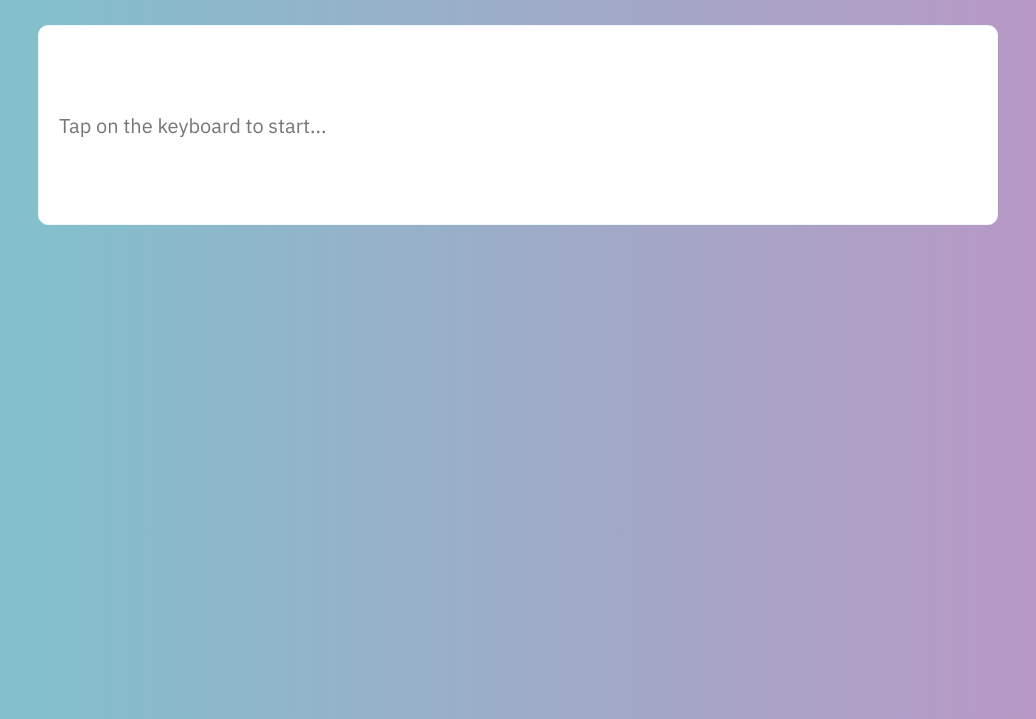
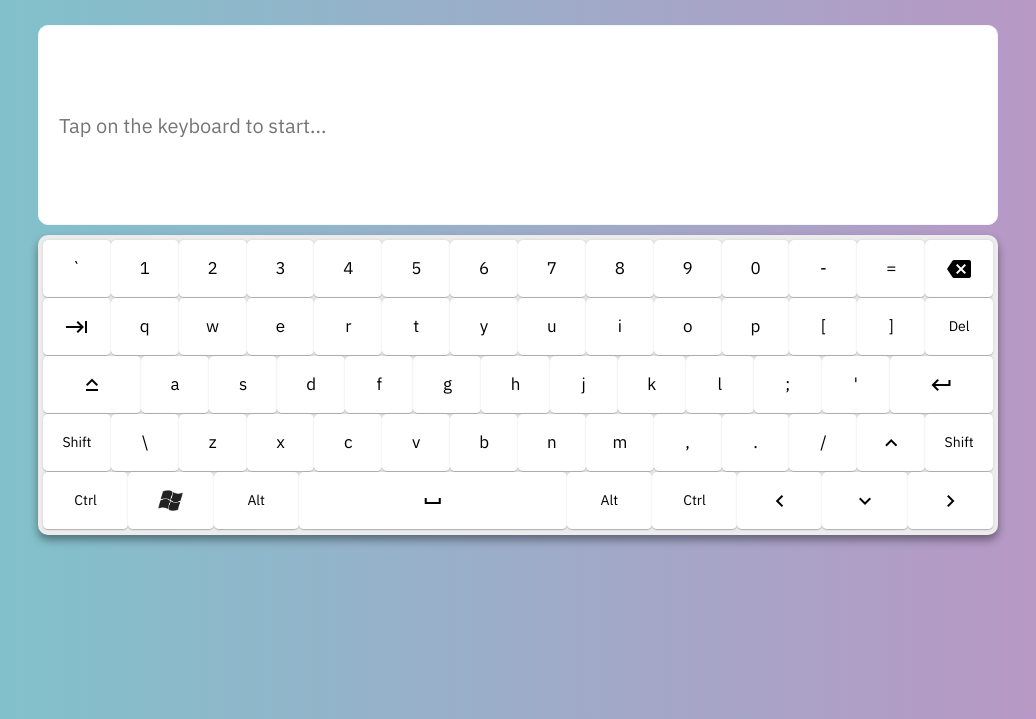
Before and after one commit to yekasha/virtual-keyboard, a plain HTML site: page index.html in a window 1280 px wide. Shown: the part 81-800 px from the top of the page, without its empty margins (122-1158 px from the left). Drawn offline with Linux system fonts and the light colour scheme.

Commit message:
feat: add styles and keyboard generator

```diff
--- a/css/scss/0-abstracts/_mixins.scss
+++ b/css/scss/0-abstracts/_mixins.scss
@@ -17,7 +17,7 @@
   }
 
   @mixin transition($property:all, $time:0.5s) {
-    transition: $property $time ease;
-      -moz-transition: $property $time ease;
-      -webkit-transition: $property $time ease;
+    transition: $property $time ease-in-out;
+      -moz-transition: $property $time ease-in-out;
+      -webkit-transition: $property $time ease-in-out;
   }
--- a/css/scss/0-abstracts/_variables.scss
+++ b/css/scss/0-abstracts/_variables.scss
@@ -3,3 +3,5 @@ $color-white:#ffffff;
 $color-shadow:#00000080;
 $color-gradient-one:#BE93C5;
 $color-gradient-two:#7BC6CC;
+$color-key-hover:#f9f9f9;
+$color-key-active:rgba(123, 199, 204, 0.308);
--- a/css/scss/1-base/_keyboard.scss
+++ b/css/scss/1-base/_keyboard.scss
@@ -1,4 +1,98 @@
 .keyboard {
-    max-width: 850px;
+    width:100%;
+    height: 300px;
     margin: 0 auto;
+
+    display:flex;
+    flex-wrap:wrap;
+
+    -webkit-user-select: none;
+    -moz-user-select: none;
+    -ms-user-select: none;
+    user-select: none;
+
+    box-sizing: border-box;
+    overflow: hidden;
+    touch-action: manipulation;
+
+    background-color: #ececec;
+    padding: 5px;
+    border-radius: 10px;
+    margin-top: 10px;
+
+   box-shadow:0px 5px 8px 0px #0006;;
 }
+
+.keyboard__key {
+    border-width: 0;
+    outline: 0;
+    font-size: 1.7rem;
+
+    display: inline-block;
+    flex-grow: 1;
+
+    box-shadow: 0 0 3px -1px rgba(0, 0, 0, .3);
+    width: 65px;
+    border-radius: 5px;
+    box-sizing: border-box;
+    padding: 5px;
+    background-color: #fff;
+    border-bottom: 1px solid #b5b5b5;
+    cursor: pointer;
+    display: flex;
+    align-items: center;
+    justify-content: center;
+    -webkit-tap-highlight-color:transparent;
+
+    @include transition();
+
+    &:hover {
+        background-color: $color-key-hover;
+        box-shadow: inset 0 0 0px 3px $color-white;
+    }
+
+    &:active {
+        background-color:$color-key-active;
+    }
+  }
+
+span {
+    font-size: 1.2rem;
+    padding: 3px;
+    color: rgba(0, 0, 0, 0.5);
+    pointer-events: none
+}
+
+.keyboard__key.selectedButton {
+    background: #05194660;
+    color: #fff
+  }
+
+  .keyboard__key.activeButton {
+    background: #efefef
+  }
+
+.space {
+    flex-grow: 10;
+}
+ .caps {
+     width:95px;
+ }
+
+ .enter {
+     width:100px;
+ }
+
+ .win {
+    background-image: url(../assets/windows.png);
+    background-repeat: no-repeat;
+    background-size: 25px;
+    background-position: center;
+ }
+
+ .shift, .ctrl, .alt, .del {
+     font-size: 1.4rem;
+ }
+.uppercase {
+    text-transform: uppercase;
+  }
--- a/css/scss/1-base/_layout.scss
+++ b/css/scss/1-base/_layout.scss
@@ -16,7 +16,7 @@ body {
   flex-direction: column;
   justify-content: center;
 
-  max-width: 960px;
+  width: 960px;
   margin: auto;
   }
 
--- a/index.html
+++ b/index.html
@@ -9,11 +9,8 @@
     <link href="https://fonts.googleapis.com/css?family=IBM+Plex+Sans&display=swap&subset=cyrillic" rel="stylesheet">
     <link href="https://fonts.googleapis.com/icon?family=Material+Icons"
       rel="stylesheet">
-      <script defer src="./js/main.js"></script>
+      <script defer src="./js/layout.js"></script>
   </head>
   <body>
-
-
-
   </body>
 </html>
--- /dev/null
+++ b/js/layout.js
@@ -0,0 +1,261 @@
+/* eslint-disable max-len */
+const Keyboard = {
+  elements: {
+    main: null,
+    inputField: null,
+    virtualKeyboard: null,
+    keys: [],
+  },
+
+  eventHandlers: {
+    onInput: null,
+  },
+
+  properties: {
+    value: '',
+    capsLock: false,
+    shift: false,
+  },
+
+  init() {
+    // Create main elements
+    this.elements.main = document.createElement('div');
+    const title = document.createElement('h1');
+    this.elements.inputField = document.createElement('input');
+    this.elements.virtualKeyboard = document.createElement('div');
+
+    // Setup main elements
+    this.elements.main.setAttribute('class', 'container');
+
+    title.innerHTML = 'eng / ru virtual keyboard';
+
+    this.elements.inputField.setAttribute('class', 'input');
+    this.elements.inputField.placeholder = 'Tap on the keyboard to start...';
+
+    this.elements.virtualKeyboard.setAttribute('class', 'keyboard');
+
+    // Add to DOM
+    document.body.append(this.elements.main);
+    this.elements.main.append(title);
+    this.elements.main.append(this.elements.inputField);
+    this.elements.main.append(this.elements.virtualKeyboard);
+
+    const rowLayout = ['one', 'two', 'three', 'four', 'five'];
+    rowLayout.forEach((row) => {
+      const rowElement = document.createElement('div');
+      rowElement.setAttribute('class', `row ${row}`);
+      this.elements.virtualKeyboard.append(rowElement);
+    });
+
+    this.elements.virtualKeyboard.append(this.createKeys());
+  },
+
+  createKeys() {
+    // Returns document fragments
+    const fragment = document.createDocumentFragment();
+    const keyLayout = [
+      '`', '1', '2', '3', '4', '5', '6', '7', '8', '9', '0', '-', '=', 'backspace',
+      'tab', 'q', 'w', 'e', 'r', 't', 'y', 'u', 'i', 'o', 'p', '[', ']', 'del',
+      'caps', 'a', 's', 'd', 'f', 'g', 'h', 'j', 'k', 'l', ';', '\'', 'enter',
+      'shift_left', '\\', 'z', 'x', 'c', 'v', 'b', 'n', 'm', ',', '.', '/', 'arrow_up', 'shift_right',
+      'ctrl_left', 'win', 'alt_left', 'space', 'alt_right', 'ctrl_right', 'arrow_left', 'arrow_down', 'arrow_right'];
+
+    const shiftLayout = [
+      '~', '!', '@', '#', '$', '%', '^', '&', '*', '(', ')', '_', '+', '',
+      '', '', '', '', '', '', '', '', '', '', '', '{', '}', '',
+      '', '', '', '', '', '', '', '', '', '', ':', '"', '',
+      '', '|', '', '', '', '', '', '', '', '<', '>', '?', '', '',
+      '', '', '', '', '', '', '', '', ''];
+
+    // Creates HTML for an icon
+    const createIconHTML = (iconName) => `<i class="material-icons">${iconName}</i>`;
+    const createSpanHTML = (spanValue) => `<span>${spanValue}</span>`;
+
+    keyLayout.forEach((key) => {
+      const keyElement = document.createElement('button');
+
+      // Add attributes and classes
+      Object.assign(keyElement, {
+        className: 'keyboard__key',
+        type: 'button',
+      });
+
+      switch (key) {
+        case 'del':
+          keyElement.classList.add('del');
+          keyElement.innerHTML = 'Del';
+
+          keyElement.addEventListener('click', () => {
+            if (this.properties.value.length > 0) {
+              this.properties.value = this.properties.value.substring(0, this.properties.value.length - 1);
+            }
+          });
+
+          break;
+
+        case 'win':
+          keyElement.classList.add('win');
+
+          keyElement.addEventListener('click', () => {
+          });
+          break;
+
+        case 'alt_left':
+        case 'alt_right':
+          keyElement.classList.add('alt');
+          keyElement.innerHTML = 'Alt';
+
+          keyElement.addEventListener('click', () => {
+          });
+          break;
+
+        case 'ctrl_left':
+        case 'ctrl_right':
+          keyElement.classList.add('ctrl');
+          keyElement.innerHTML = 'Ctrl';
+
+          keyElement.addEventListener('click', () => {
+          });
+          break;
+
+        case 'shift_left':
+        case 'shift_right':
+          keyElement.classList.add('shift');
+          keyElement.innerHTML = 'Shift';
+
+          keyElement.addEventListener('click', () => {
+          });
+          break;
+
+        case 'space':
+          keyElement.classList.add('space');
+          keyElement.innerHTML = createIconHTML('space_bar');
+
+          keyElement.addEventListener('click', () => {
+            // this refers to Keyboard object
+            this.properties.value += ' ';
+            this.triggerEvent('onInput');
+          });
+
+          break;
+
+
+        case 'backspace':
+          keyElement.classList.add('backspace');
+          keyElement.innerHTML = createIconHTML('backspace');
+
+          keyElement.addEventListener('click', () => {
+            // this refers to Keyboard object
+            this.properties.value = this.properties.value.substring(0, this.properties.value.length - 1);
+            this.triggerEvent('onInput');
+          });
+
+          break;
+
+        case 'caps':
+          keyElement.classList.add('caps');
+          keyElement.innerHTML = createIconHTML('keyboard_capslock');
+
+          keyElement.addEventListener('click', () => {
+            // this refers to Keyboard object
+            this.toggleCapsLock();
+            keyElement.classList.toggle(this.properties.capsLock);
+          });
+
+          break;
+
+        case 'enter':
+          keyElement.classList.add('enter');
+          keyElement.innerHTML = createIconHTML('keyboard_return');
+
+          keyElement.addEventListener('click', () => {
+            // this refers to Keyboard object
+            this.properties.value += '\n';
+            this.triggerEvent('onInput');
+          });
+
+          break;
+
+        case 'tab':
+          keyElement.classList.add('tab');
+          keyElement.innerHTML = createIconHTML('keyboard_tab');
+
+          keyElement.addEventListener('click', () => {
+            // this refers to Keyboard object
+            this.properties.value += '    ';
+            this.triggerEvent('onInput');
+          });
+
+          break;
+
+        case 'arrow_up':
+          keyElement.innerHTML = createIconHTML('keyboard_arrow_up');
+
+          keyElement.addEventListener('click', () => {
+            // this refers to Keyboard object
+            this.properties.value += 'up';
+            this.triggerEvent('onInput');
+          });
+
+          break;
+
+        case 'arrow_down':
+          keyElement.innerHTML = createIconHTML('keyboard_arrow_down');
+
+          keyElement.addEventListener('click', () => {
+            // this refers to Keyboard object
+            this.properties.value += 'down';
+            this.triggerEvent('onInput');
+          });
+
+          break;
+
+        case 'arrow_left':
+          keyElement.innerHTML = createIconHTML('keyboard_arrow_left');
+
+          keyElement.addEventListener('click', () => {
+            this.elements.inputField.selectionStart -= 1;
+          });
+
+          break;
+
+        case 'arrow_right':
+          keyElement.innerHTML = createIconHTML('keyboard_arrow_right');
+
+          keyElement.addEventListener('click', () => {
+            this.elements.inputField.selectionStart += 1;
+          });
+
+          break;
+
+        default:
+          keyElement.textContent = key.toLowerCase();
+
+          keyElement.addEventListener('click', () => {
+            this.properties.value += this.properties.capsLock ? key.toUpperCase() : key.toLowerCase();
+            this.triggerEvent('onInput');
+          });
+
+          break;
+      }
+
+      fragment.appendChild(keyElement);
+
+    });
+
+    return fragment;
+  },
+
+  triggerEvent(handlerName) {
+    console.log('Event Triggered! Event name: ' + handlerName);
+  },
+
+  toggleCapsLock() {
+    console.log('Caps Lock toggled');
+  },
+};
+
+function start() {
+  Keyboard.init();
+}
+window.addEventListener('DOMContentLoaded', start);
--- a/js/main.js
+++ b/js/main.js
@@ -15,3 +15,21 @@ container.append(inputField);
 const virtualKeyboard = document.createElement('div');
 virtualKeyboard.setAttribute('class', 'keyboard');
 container.append(virtualKeyboard);
+
+const row = document.createElement('div');
+row.setAttribute('class', 'row');
+virtualKeyboard.append(row);
+
+const key = document.createElement('button');
+Object.assign(key, {
+  className: 'keyboard__key',
+  type: 'button',
+  innerHTML: '2',
+});
+row.append(key);
+
+const sup = document.createElement('sup');
+Object.assign(sup, {
+  innerHTML: '@',
+});
+key.prepend(sup);
```
Also changed, not shown: assets/windows.png (added), css/style.css, 2 other files.
